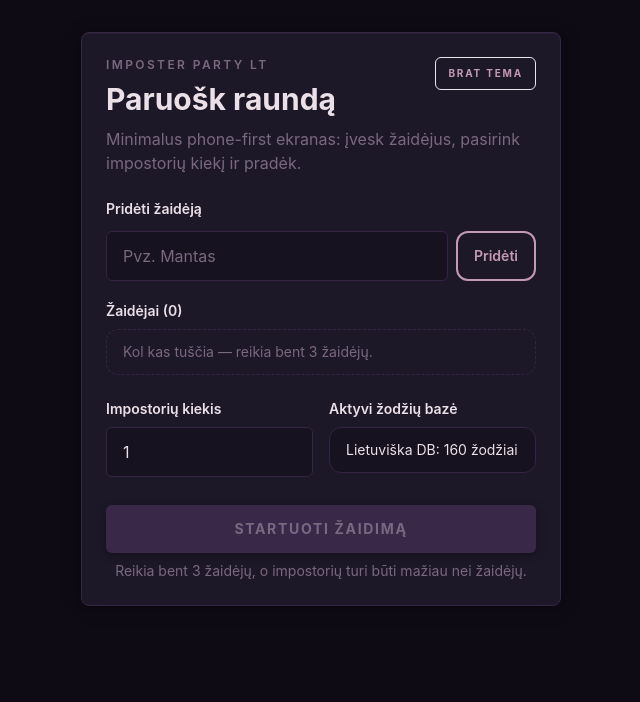
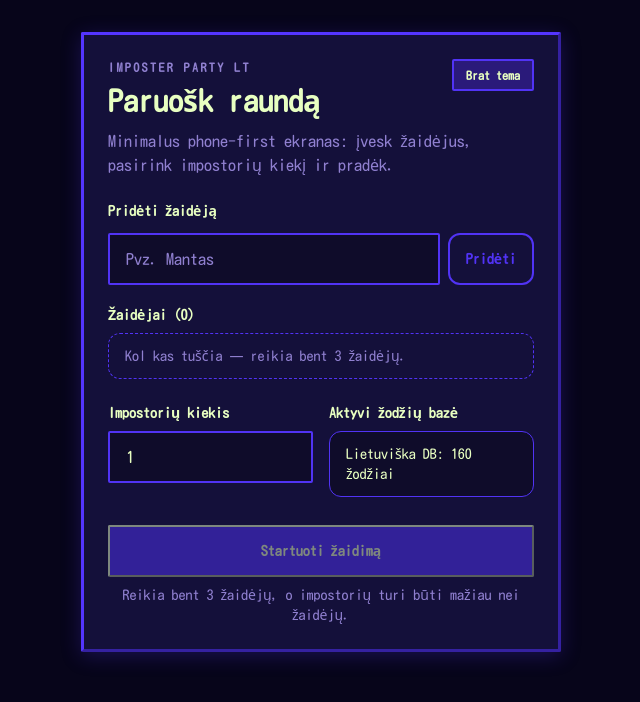
Before and after one commit to SIMHIDEN/page, a React (Vite) app: page / in a window 1280 px wide. Shown: the top 702 px of the page, without its empty margins (319-959 px from the left). Built offline with nearby package versions, Linux system fonts and the light colour scheme.

Commit message:
5493 neocities theme: purple/pink/lime colors, outset borders, Kosugi Maru font

```diff
--- a/src/App.tsx
+++ b/src/App.tsx
@@ -144,13 +144,13 @@ function App() {
 
   const isImpostor = impostorIndices.includes(currentPlayerIndex)
   const panelClass =
-    'rounded-lg border border-[var(--color-border)] bg-[var(--color-surface)] panel-neon'
+    'rounded-sm bg-[var(--color-surface)] panel-neon'
   const primaryButtonClass =
-    'w-full rounded-md bg-[var(--color-primary)] px-5 py-3.5 text-sm font-bold tracking-[0.12em] uppercase text-[var(--color-text-on-primary)] transition duration-200 hover:brightness-110 disabled:cursor-not-allowed disabled:bg-[var(--color-accent)] disabled:text-[var(--color-muted)] btn-neon-glow'
+    'w-full rounded-sm bg-[var(--color-primary)] px-5 py-3.5 text-sm font-bold text-[var(--color-text-on-primary)] transition disabled:cursor-not-allowed disabled:opacity-50 btn-neon-glow'
   const inputClass =
-    'w-full rounded-md border border-[var(--color-border)] bg-[var(--color-bg-soft)] px-4 py-3 text-base text-[var(--color-text)] outline-none transition duration-200 placeholder:text-[var(--color-muted)] focus:border-[var(--color-primary)] focus:ring-2 focus:ring-[var(--color-primary)]/15'
+    'w-full rounded-sm border-2 border-[var(--color-primary)] bg-[var(--color-bg-soft)] px-4 py-3 text-base text-[var(--color-text)] outline-none transition placeholder:text-[var(--color-muted)] focus:border-[var(--color-text)]'
   const secondaryButtonClass =
-    'rounded-md border border-[var(--color-primary)]/50 bg-transparent px-3 py-2 text-[10px] font-bold tracking-[0.18em] uppercase text-[var(--color-primary)] transition duration-200 hover:border-[var(--color-primary)] hover:bg-[var(--color-primary)]/10'
+    'rounded-sm border-2 border-[var(--color-primary)] bg-[var(--color-accent)] px-3 py-1.5 text-xs font-bold text-[var(--color-text)] transition hover:bg-[var(--color-primary)]'
   const toggleTheme = () => {
     setTheme((prev) => (prev === 'original' ? 'brat' : 'original'))
   }
--- a/src/index.css
+++ b/src/index.css
@@ -1,19 +1,21 @@
+@import url('https://fonts.googleapis.com/css2?family=Kosugi+Maru&display=swap');
+
 @tailwind base;
 @tailwind components;
 @tailwind utilities;
 
 :root {
-  --color-bg: #0e0b15;
-  --color-bg-soft: #16121f;
-  --color-surface: #1d1828;
-  --color-primary: #c49ab2;
-  --color-secondary: #a07898;
-  --color-accent: #3a2848;
-  --color-text: #ece0e8;
-  --color-muted: #7a6880;
-  --color-border: #362445;
-  --color-danger: #d95f7a;
-  --color-text-on-primary: #0e0b15;
+  --color-bg: #07051a;
+  --color-bg-soft: #0f0c2a;
+  --color-surface: #14103a;
+  --color-primary: #5133f5;
+  --color-secondary: #3d22d4;
+  --color-accent: #2a1a7a;
+  --color-text: #E8FFC1;
+  --color-muted: #9080d0;
+  --color-border: #5133f5;
+  --color-danger: #ee0798;
+  --color-text-on-primary: #E8FFC1;
 }
 
 :root[data-theme='brat'] {
@@ -25,17 +27,19 @@
   --color-accent: #245d1d;
   --color-text: #e8ffe0;
   --color-muted: #a8c2a2;
-  --color-border: #2a4a2a;
-  --color-danger: #ff8f7a;
+  --color-border: #73ff33;
+  --color-danger: #ff4499;
   --color-text-on-primary: #061006;
 }
 
 body {
   margin: 0;
   min-height: 100vh;
-  background: var(--color-bg);
+  background-color: var(--color-bg);
+  background-image: radial-gradient(circle, rgba(81, 51, 245, 0.18) 1px, transparent 1px);
+  background-size: 22px 22px;
   color: var(--color-text);
-  font-family: Inter, system-ui, -apple-system, Segoe UI, Roboto, Helvetica, Arial, sans-serif;
+  font-family: 'Kosugi Maru', system-ui, sans-serif;
 }
 
 #root {
@@ -50,39 +54,40 @@ body {
 }
 
 .panel-neon {
-  box-shadow: 0 2px 16px rgba(0, 0, 0, 0.5), inset 0 1px 0 rgba(196, 154, 178, 0.06);
+  border: 3px outset var(--color-primary) !important;
+  box-shadow: 0 4px 20px rgba(81, 51, 245, 0.25);
 }
 
 .btn-neon-glow {
-  box-shadow: 0 2px 10px rgba(0, 0, 0, 0.4);
-  transition: filter 0.15s ease, box-shadow 0.15s ease;
+  border: 2px outset var(--color-text);
+  transition: filter 0.1s, border-style 0.1s;
 }
 
 .btn-neon-glow:hover:not(:disabled) {
-  filter: brightness(1.08);
-  box-shadow: 0 3px 14px rgba(0, 0, 0, 0.45);
+  filter: brightness(1.1);
+  border-style: inset;
 }
 
 .hold-idle-border {
-  border-color: var(--color-border);
+  border: 2px outset var(--color-primary);
   transition: border-color 0.2s;
 }
 
 .hold-idle-border:hover {
-  border-color: var(--color-primary);
+  border-color: var(--color-text);
 }
 
 .hold-active-glow {
-  border-color: var(--color-primary) !important;
-  box-shadow: 0 0 0 1px var(--color-primary), 0 4px 24px rgba(196, 154, 178, 0.2);
+  border: 3px inset var(--color-primary) !important;
+  background-color: rgba(81, 51, 245, 0.15) !important;
 }
 
 .impostor-reveal-glow {
-  border-color: var(--color-danger) !important;
-  box-shadow: 0 0 0 1px var(--color-danger), 0 4px 24px rgba(217, 95, 122, 0.2);
+  border: 3px inset var(--color-danger) !important;
+  background-color: rgba(238, 7, 152, 0.1) !important;
 }
 
 .hint-panel {
-  border: 1px dashed rgba(217, 95, 122, 0.45);
-  background: rgba(217, 95, 122, 0.06);
+  border: 2px dashed var(--color-danger);
+  background: rgba(238, 7, 152, 0.07);
 }
```
